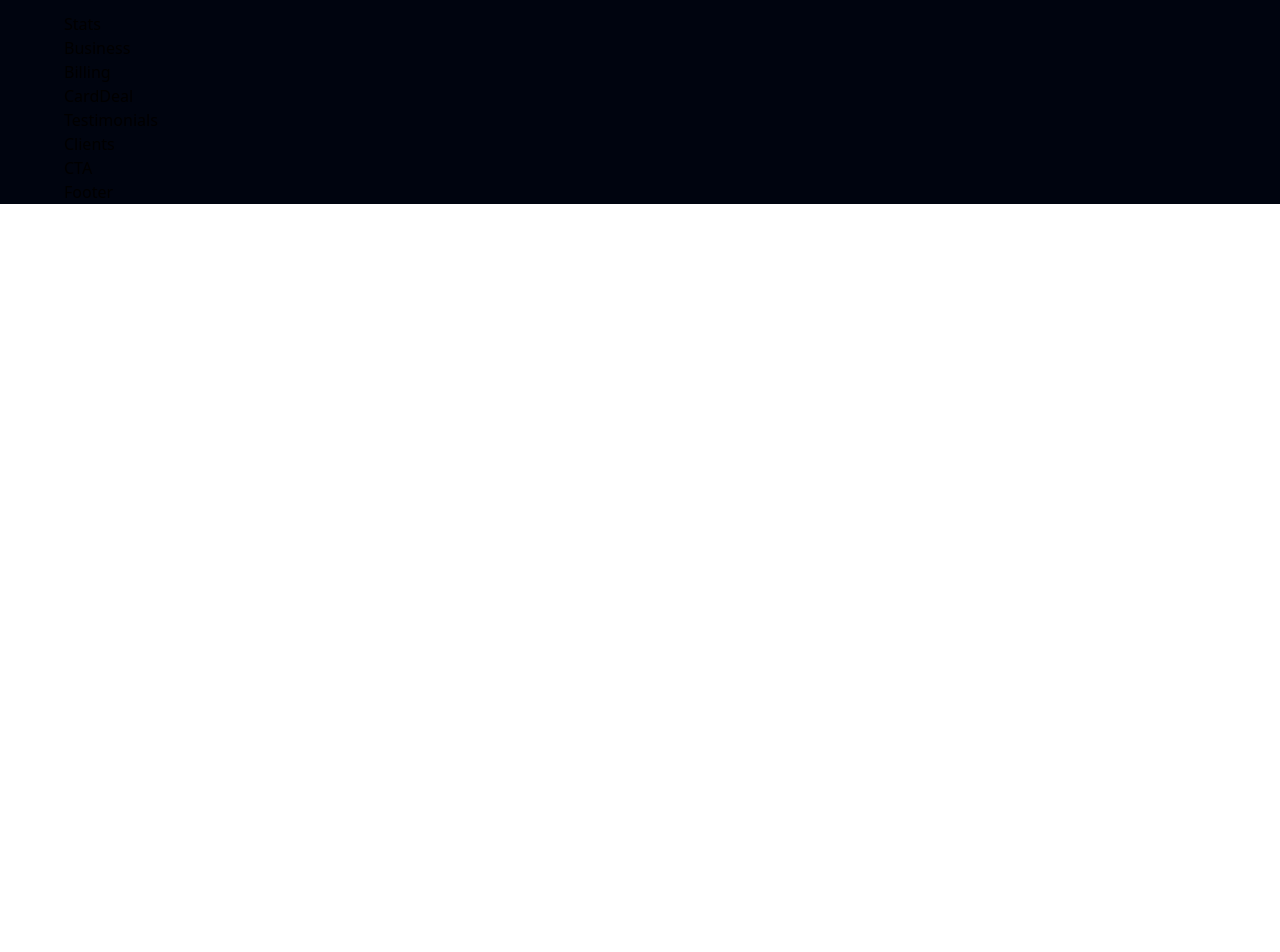
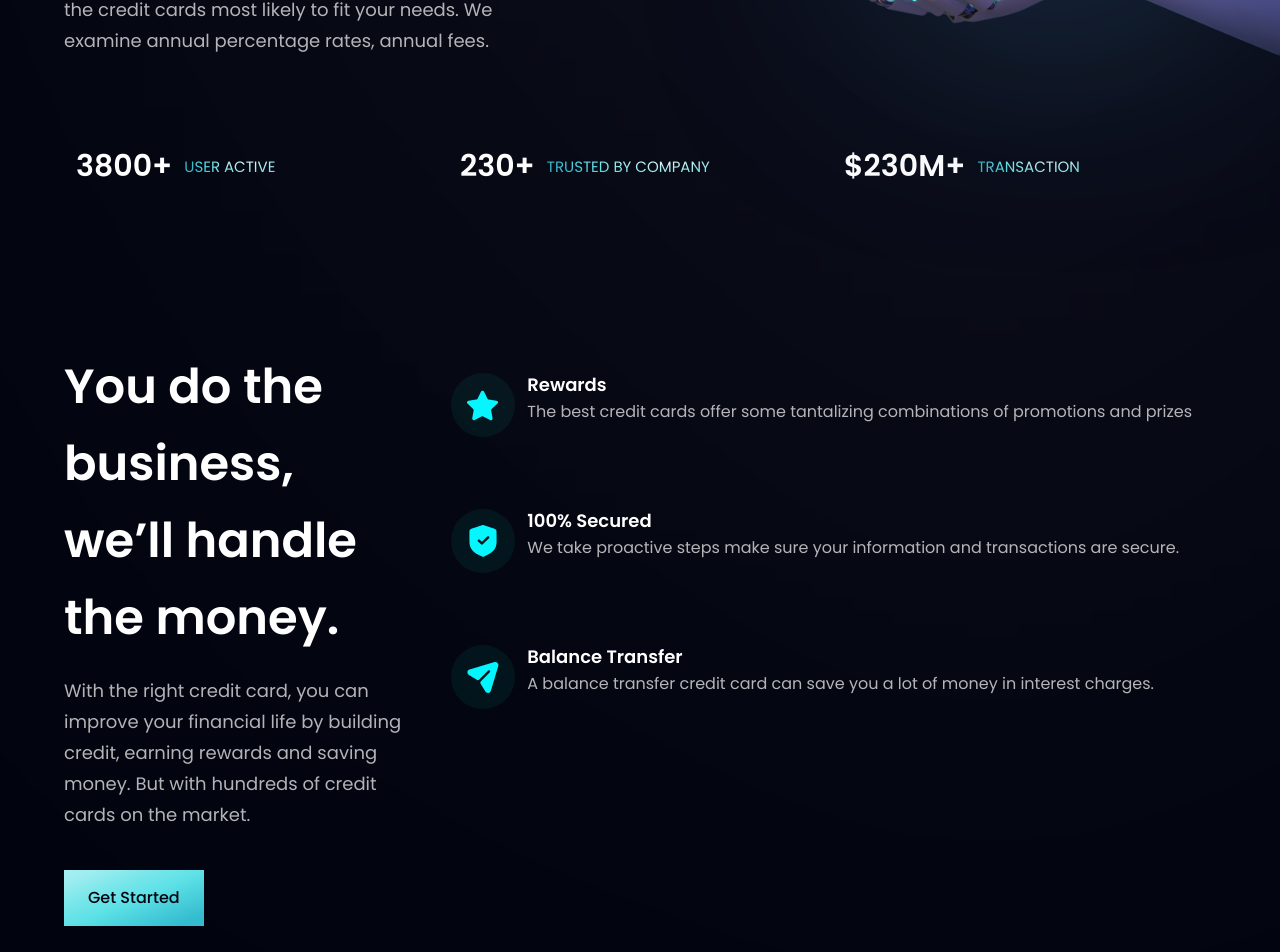
Before and after one commit to tanmay-37/HooBank, a React (Vite) app: page / in a window 1280 px wide. Shown: the part 660-1612 px from the top of the page. Before the commit the page ends 864 px from the top, so only its background shows below. Built offline with nearby package versions, Linux system fonts and the light colour scheme.

Commit message:
business section done

```diff
--- a/src/components/Business.jsx
+++ b/src/components/Business.jsx
@@ -1,9 +1,55 @@
 import React from 'react'
+import { features } from '../constants'
+import styles, { layout } from '../style'
+import Button from "./Button";
+
+
+const FeatureCard = ({ icon, title, content, index }) => {
+  return (
+    <div
+      className={`flex felx-row p-6 rounded-[20px] ${
+        index !== features.length - 1 ? "mb-6" : "mb-0"
+      } feature-card`}>
+      <div
+        className={`w-[64px] h-[64px] rounded-full ${styles.flexCenter} bg-dim-blue`}>
+        <img src={icon} alt={icon} className="w-[50%] h-[50%] object-contain" />
+      </div>
+      <div className="flex-1 flex flex-col ml-3">
+        <h4 className="font-poppins font-semibold text-white text-[18px] leading-[23px] mb-1">
+          {title}
+        </h4>
+        <p className="font-poppins font-normal text-dim-white text-[16px] leading-[24px] mb-1">
+          {content}
+        </p>
+      </div>
+    </div>
+  );
+}
 
 const Business = () => {
   return (
-    <div>Business</div>
-  )
+    <section id="features" className={`${layout.section}`}>
+      <div className={`${layout.sectionInfo}`}>
+        <h2 className={styles.heading2}>
+          You do the business, <br className="sm:block hidden" /> we’ll handle
+          the money.
+        </h2>
+        <p className={`${styles.paragraph} max-w-[470px] mt-5`}>
+          With the right credit card, you can improve your financial life by
+          building credit, earning rewards and saving money. But with hundreds
+          of credit cards on the market.
+        </p>
+
+        <Button styles="mt-10" />
+      </div>
+
+      <div className={`${layout.sectionImage} flex-col`}>
+        {features.map((feature, index) => (
+          <FeatureCard key={features.id} {...feature} index={ index} />
+        ))}
+      </div>
+    </section>
+  );
 }
 
 export default Business
--- /dev/null
+++ b/src/components/Button.jsx
@@ -0,0 +1,13 @@
+import React from 'react'
+
+const Button = ({styles}) => {
+  return (
+    <button
+      type="button"
+      className={`py-4 px-6 bg-blue-gradient font-poppins font-medium ttext-[18px] text-primary outline-none ${styles}`}>
+      Get Started
+    </button>
+  );
+}
+
+export default Button
--- a/src/components/Hero.jsx
+++ b/src/components/Hero.jsx
@@ -38,6 +38,18 @@
           annual fees.
         </p>
       </div>
+
+      <div className={`flex-1 flex ${styles.flexCenter} relative md:my-0 my-10`}>
+        <img src={robot} alt="biling" className='w-[100%] h-[100%] z-[5]' />
+        <div className='absolute z-[0] w-[40%] h-[35%] top-0 pink__gradient'/>
+        <div className='absolute z-[1] w-[80%] h-[80%] rounded-full bottom-0 white__gradient'/>
+        <div className='absolute z-[0] w-[50%] h-[50%] right-20 bottom-20 blue__gradient'/>
+      </div>
+
+      <div className={`ss:hidden ${styles.flexCenter}`} >
+        <GetStarted />
+      </div>
+
     </section>
   );
 }
--- a/src/components/Stats.jsx
+++ b/src/components/Stats.jsx
@@ -1,9 +1,20 @@
 import React from 'react'
+import { stats } from '../constants'
+import styles from '../style'
 
-const Stats = () => {
-  return (
-    <div>Stats</div>
-  )
-}
+const Stats = () => (
+  <section className={`${styles.flexCenter} flex-row flex-wrap sm:mb-20 mb-6`}>
+    {stats.map((stat) => (
+      <div key={stat.id} className={`flex-1 flex justify-start items-center flex-row m-3`}>
+        <h4 className="font-poppins font-semibold xa:text-[40px] text-[30px] xs:leading-[53px] leading-[43px] text-white">
+          {stat.value}
+        </h4>
+        <p className="font-poppins font-noraml xa:text-[20px] text-[15px] xs:leading-[26px] leading-[21px] text-gradient uppercase ml-3">
+          {stat.title}
+        </p>
+      </div>
+    ))}
+  </section>
+);
 
 export default Stats
```
